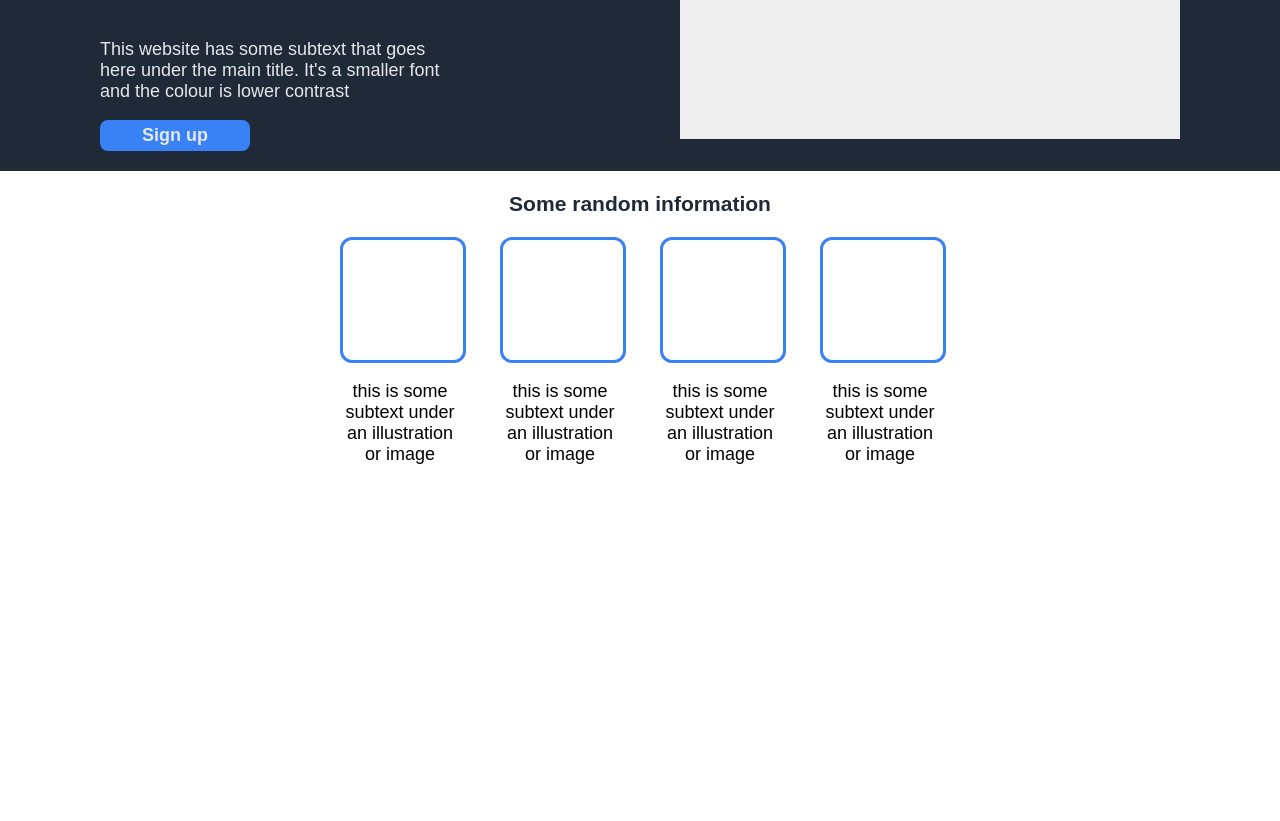
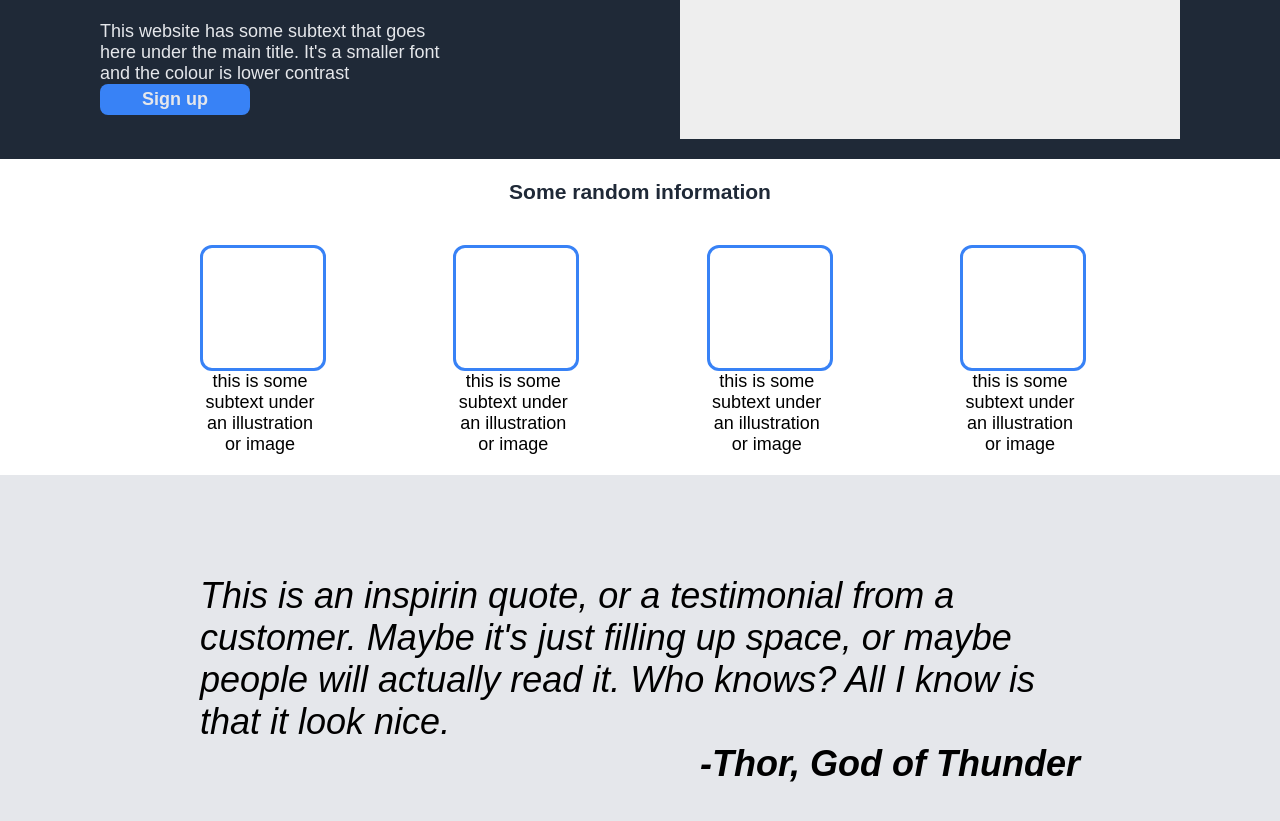
Before and after one commit to getDub/MyFirstLandingPage, a plain HTML site: page index.html in a window 1280 px wide. Shown: the part 199-1020 px from the top of the page. Before the commit the page ends 800 px from the top, so only its background shows below. Drawn offline with Linux system fonts and the light colour scheme.

Commit message:
Thor, God of Thunder quote container added.

```diff
--- a/index.html
+++ b/index.html
@@ -56,5 +56,18 @@
             <p>this is some subtext under an illustration or image</p>
         </div>
     </div>
+        <div class="container3">
+            <div class="quoteContainer">
+                <div class="quote">
+                    <p>This is an inspirin quote, or a testimonial from a customer.
+                        Maybe it's just filling up space, or maybe people will actually read it.
+                        Who knows? All I know is that it look nice.
+                    </p>
+                </div>
+                <div class="quoteAuthur">
+                    <p>-Thor, God of Thunder</p>
+                </div>
+            </div>
+        </div>
 </body>
 </html>
--- a/styles.css
+++ b/styles.css
@@ -82,10 +82,9 @@ body {
 }
 .container2{
     display: flex;
-    justify-content: center;
-    gap: 40px
-
-
+    padding: 20px 200px;
+    justify-content: space-between;
+    gap: 20px
 }
 
 .cube {
@@ -105,3 +104,37 @@ body {
     font-size: 18px;
     text-align: center;
 }
+
+.container3 {
+    display: flex;
+    background-color: #E5E7EB;
+    padding: 100px 200px;
+}
+
+.quoteContainer {
+    display: flex;
+    flex-direction: column;
+    font-size: 36px;
+    font-style: italic;
+
+}
+.quote {
+    font-weight: 100;
+    margin-bottom: 0px;
+
+}
+
+.quoteAuthur {
+    display: flex;
+    justify-content: end;
+    font-size: 36px;
+    font-weight: 900;
+    font-style: italic;
+    margin-top: 0px;
+    /* height: 50px; */
+
+}
+
+p{
+    margin: 0px;
+}
```
